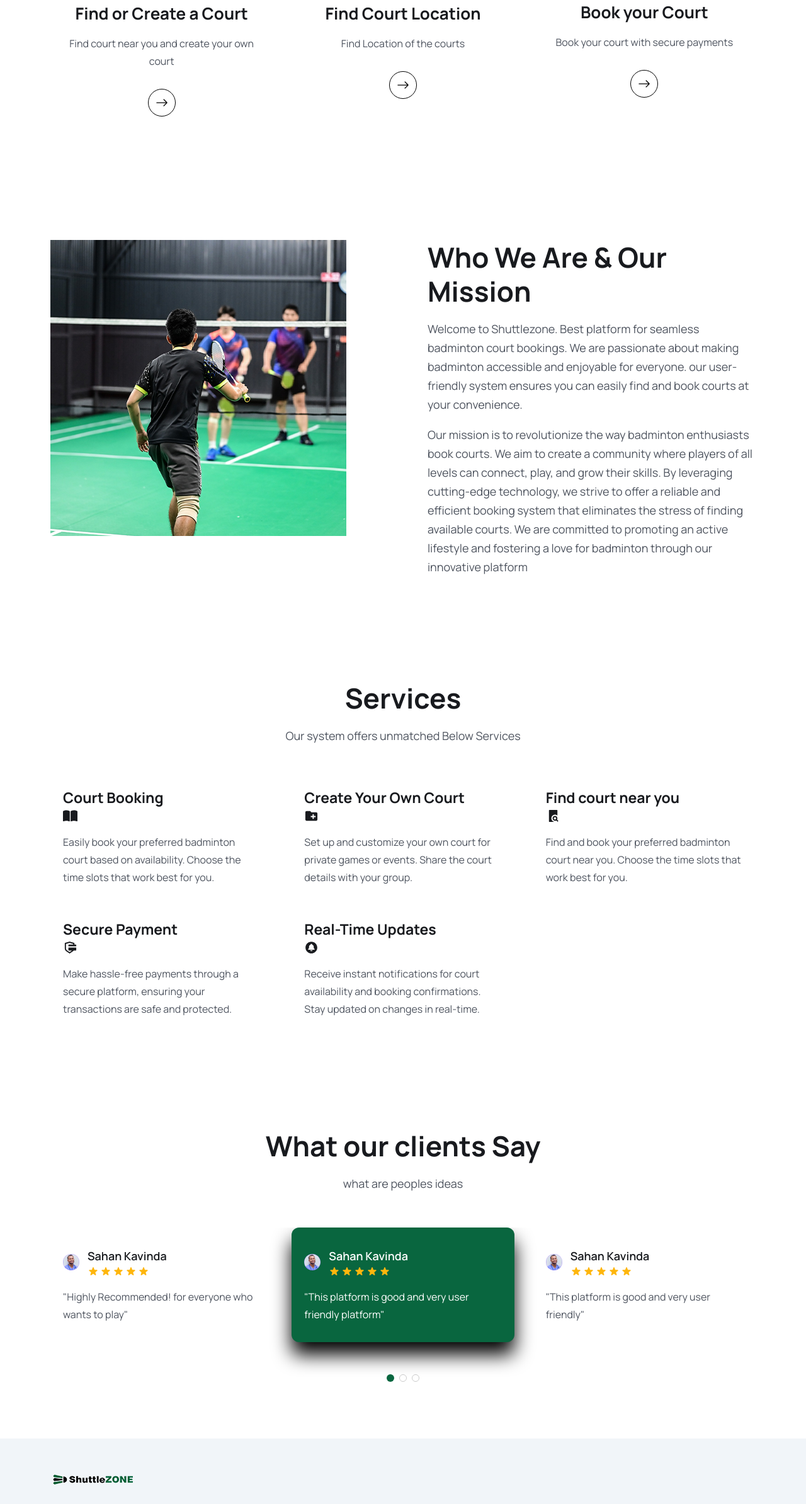
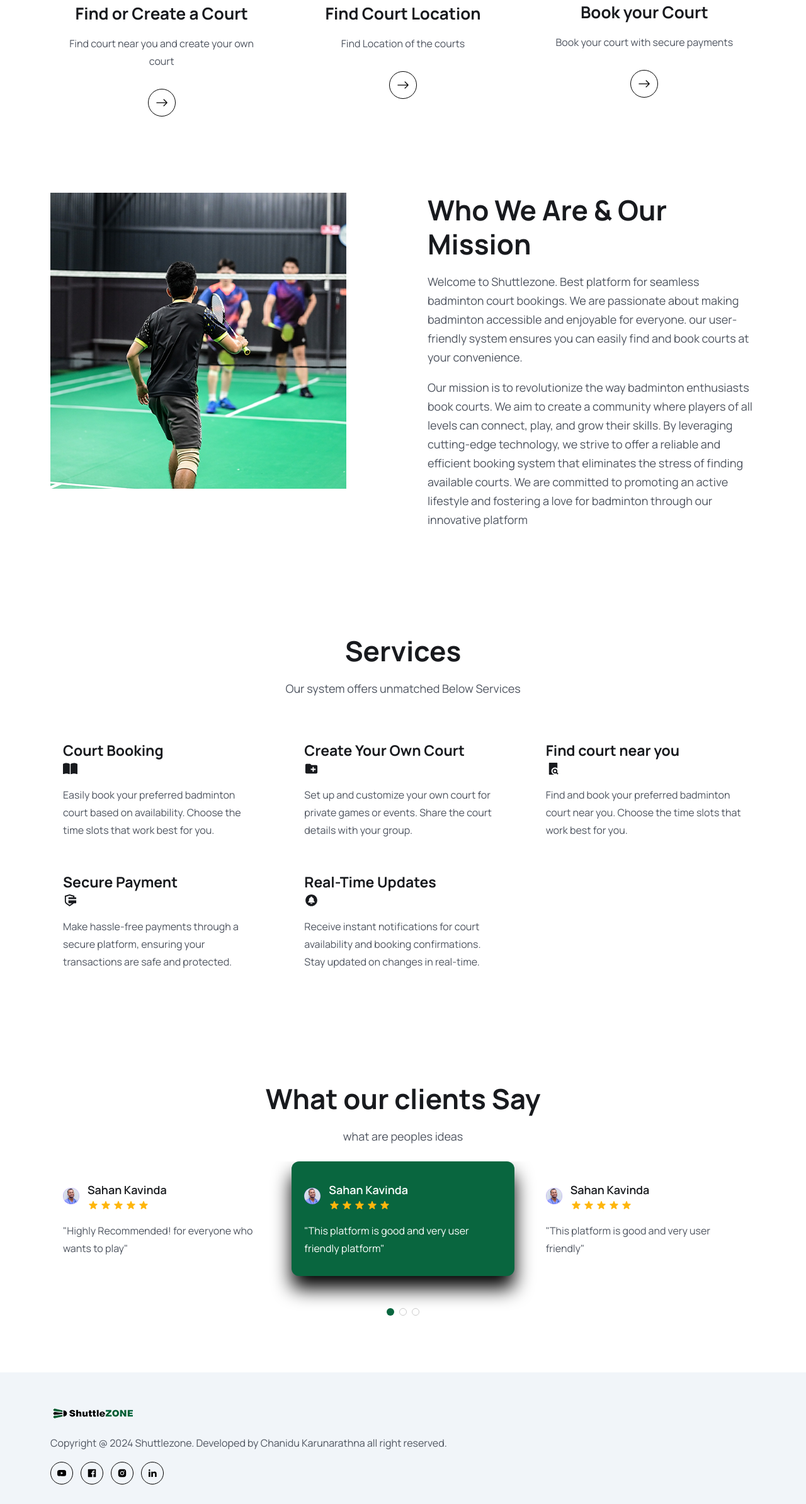
Before and after one commit to Chanidu26/shuttlezone, a React (Create React App) app in the folder frontend/: page / in a window 1280 px wide. Shown: the part 1099-3487 px from the top of the page at 63% size. Built offline with nearby package versions, Linux system fonts and the light colour scheme; the HTML template or start-up script is replaced by a standard one.

Commit message:
margins updated

```diff
--- a/frontend/src/Pages/Services.jsx
+++ b/frontend/src/Pages/Services.jsx
@@ -3,7 +3,7 @@ import ServiceList from '../components/Services/ServiceList'
 
 const Services = () => {
   return (
-    <section className='pt-5'>
+    <section className='pt-0'>
       <div className='container'>
         <div className='xl:w-[470px] mx-auto'>
           <h2 className='heading text-center '>
--- a/frontend/src/components/About/About.jsx
+++ b/frontend/src/components/About/About.jsx
@@ -3,7 +3,7 @@ import aboutImg from '../../assets/images/about.png'
 
 const About = () => {
   return (
-    <section>
+    <section className='pt-0'>
         <div className='container'>
             <div className='flex justify-between gap-[50px] lg:gap-[130px] xl:gap-0 flex-col lg:flex-row'>
                 <div className='relative w-3/4 lg:w-1/2 xl:w-[770px] z-10 order-2 lg:order-1'>
--- a/frontend/src/components/Testimonial/Testimonial.jsx
+++ b/frontend/src/components/Testimonial/Testimonial.jsx
@@ -8,7 +8,7 @@ import { HiStar } from 'react-icons/hi';
 import avatar from '../../assets/images/avatar-icon.png';
 const Testimonial = () => {
   return (
-    <div className='mt-[30px] lg:mt-[55px]'>
+    <div className='lg:mt-[25px]'>
         <Swiper modules={[Pagination]} spaceBetween={30}  slidesPerView={1} pagination={{ clickable: true }}
            breakpoints = {{
             640:{
```
